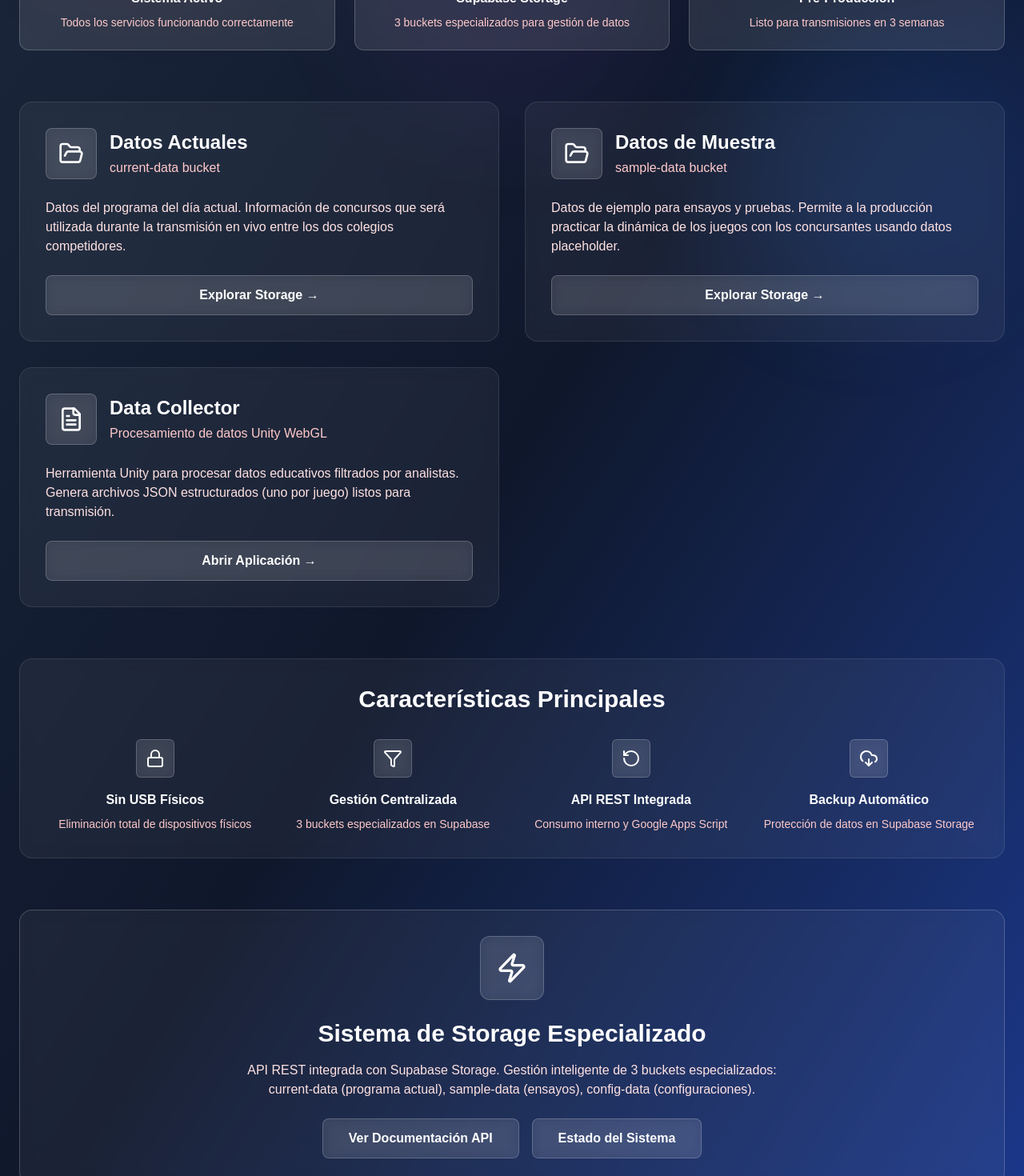
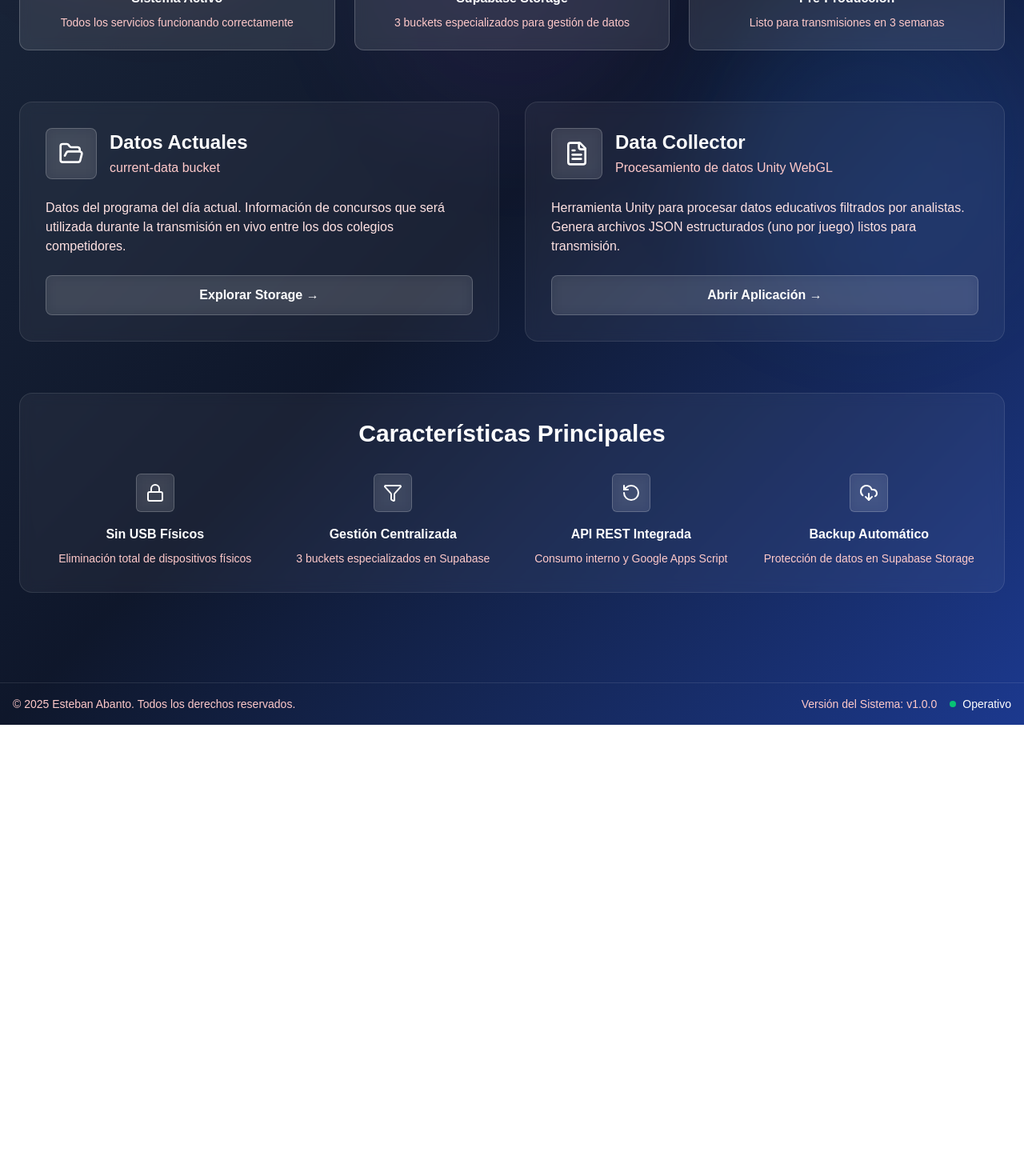
Before and after one commit to BroadStream-Coders/TvPeru-QGEM-AppCenter, a Next.js app: page / in a window 1280 px wide. Shown: the part 420-1890 px from the top of the page at 80% size. After the commit the page ends 1326 px from the top, so only its background shows below. Built offline with nearby package versions, Linux system fonts and the light colour scheme.

Commit message:
delete(access): remove access key issuance endpoint and related test files to simplify API structure

```diff
--- a/src/app/api/access.key/route.ts
+++ /dev/null
@@ -1,39 +0,0 @@
-import { NextResponse } from 'next/server'
-
-const DEFAULT_DAYS_VALID = 30;      // días de validez totales
-const DEFAULT_RENEW_BEFORE = 5;     // pedir renovación N días antes de expirar
-
-const MS_PER_DAY = 24 * 60 * 60 * 1000;
-
-export async function GET() {
-
-  const envValue = process.env.ACCESS_ISSUE_ENABLED;
-
-  // Si no está configurada la variable → error explícito
-  if (envValue === undefined) {
-    return NextResponse.json(
-      { error: 'Server misconfiguration: ACCESS_ISSUE_ENABLED is not defined.' },
-      { status: 500 }
-    );
-  }
-
-  const issueEnabled = envValue === 'true';
-
-  // Si no está habilitada, bloqueamos emisión
-  if (!issueEnabled) {
-    return NextResponse.json(
-      { error: 'Access key issuing is currently disabled by administrator.' },
-      { status: 403 }
-    );
-  }
-
-  const issued_at = new Date();
-  const expires_at = new Date(issued_at.getTime() + DEFAULT_DAYS_VALID * MS_PER_DAY);
-  const renew_at = new Date(expires_at.getTime() - DEFAULT_RENEW_BEFORE * MS_PER_DAY);
-
-  return NextResponse.json({
-    issuedAt: issued_at.toISOString(),
-    expiresAt: expires_at.toISOString(),
-    renewAt: renew_at.toISOString()
-  });
-}
--- a/src/app/page.tsx
+++ b/src/app/page.tsx
@@ -69,26 +69,6 @@ export default function Home() {
           </div>
         </div>
 
-        {/* Sample Data */}
-        <div className="group bg-white/5 backdrop-blur-sm rounded-2xl p-8 border border-white/10 hover:border-white/30 transition-all duration-300 hover:transform hover:scale-105">
-          <div className="flex items-center mb-6">
-            <IconBox icon={FolderOpen} size="lg" className="mr-4" />
-            <div>
-              <h3 className="text-2xl font-bold mb-1">Datos de Muestra</h3>
-              <p className="text-red-200">sample-data bucket</p>
-            </div>
-          </div>
-          <p className="text-red-100 mb-6">
-            Datos de ejemplo para ensayos y pruebas. Permite a la producción practicar
-            la dinámica de los juegos con los concursantes usando datos placeholder.
-          </p>
-          <div className="flex flex-col sm:flex-row gap-3">
-            <ButtonLink href="/storage/sample-data" className="flex-1">
-              Explorar Storage →
-            </ButtonLink>
-          </div>
-        </div>
-
         {/* Data Collector */}
         <div className="group bg-white/5 backdrop-blur-sm rounded-2xl p-8 border border-white/10 hover:border-white/30 transition-all duration-300 hover:transform hover:scale-105">
           <div className="flex items-center mb-6">
@@ -140,27 +120,6 @@ export default function Home() {
           </div>
         </div>
       </div>
-
-      {/* API Section */}
-      <div className="bg-white/5 backdrop-blur-sm rounded-2xl p-8 border border-white/20">
-        <div className="text-center">
-          <IconBox icon={Zap} size="xl" className="mx-auto mb-6" />
-          <h3 className="text-3xl font-bold mb-4">Sistema de Storage Especializado</h3>
-          <p className="text-red-100 mb-6 max-w-2xl mx-auto">
-            API REST integrada con Supabase Storage. Gestión inteligente de 3 buckets especializados:
-            current-data (programa actual), sample-data (ensayos), config-data (configuraciones).
-          </p>
-          <div className="flex flex-col sm:flex-row gap-4 justify-center">
-            <button className="bg-white/10 backdrop-blur-sm hover:bg-white/15 border border-white/20 hover:border-white/30 text-white font-semibold py-3 px-8 rounded-lg transition-all duration-200">
-              Ver Documentación API
-            </button>
-            <button className="bg-white/10 backdrop-blur-sm hover:bg-white/15 border border-white/20 hover:border-white/30 text-white font-semibold py-3 px-8 rounded-lg transition-all duration-200">
-              Estado del Sistema
-            </button>
-          </div>
-        </div>
-      </div>
-
     </div>
   );
 }
```
Also changed, not shown: 1 other file (tests, documents, lock files or other folders).
